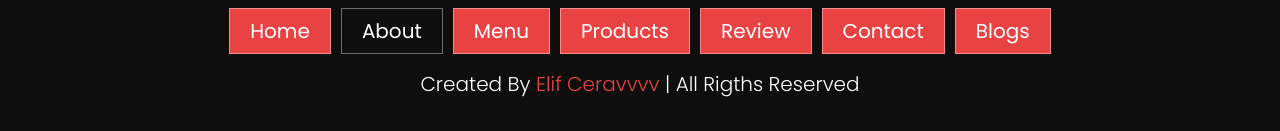
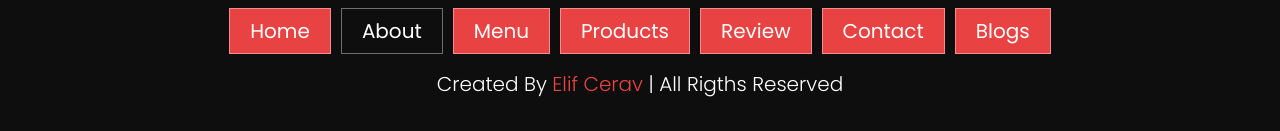
Before and after one commit to elifli06/RestaurantWebSite, a plain HTML site: page about.html in a window 1280 px wide. Shown: the part 900-1031 px from the top of the page. Drawn offline with Linux system fonts and the light colour scheme; files whose address does not match are found by name.

Commit message:
isim düzeldi

```diff
--- a/about.html
+++ b/about.html
@@ -139,7 +139,7 @@
       </div>
 
       <div class="credit">
-        created by <span>Elif Ceravvvv</span> | all rigths reserved
+        created by <span>Elif Cerav</span> | all rigths reserved
       </div>
     </section>
 
```
